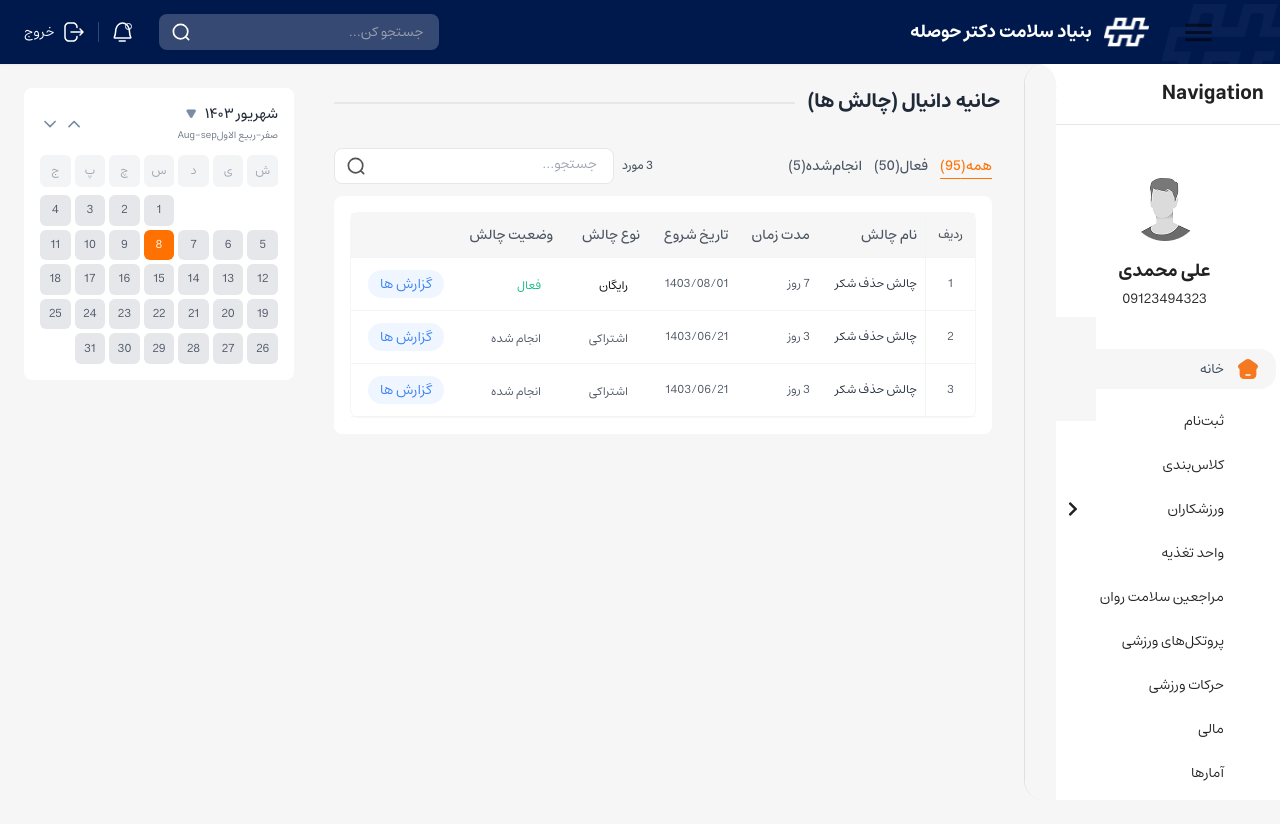
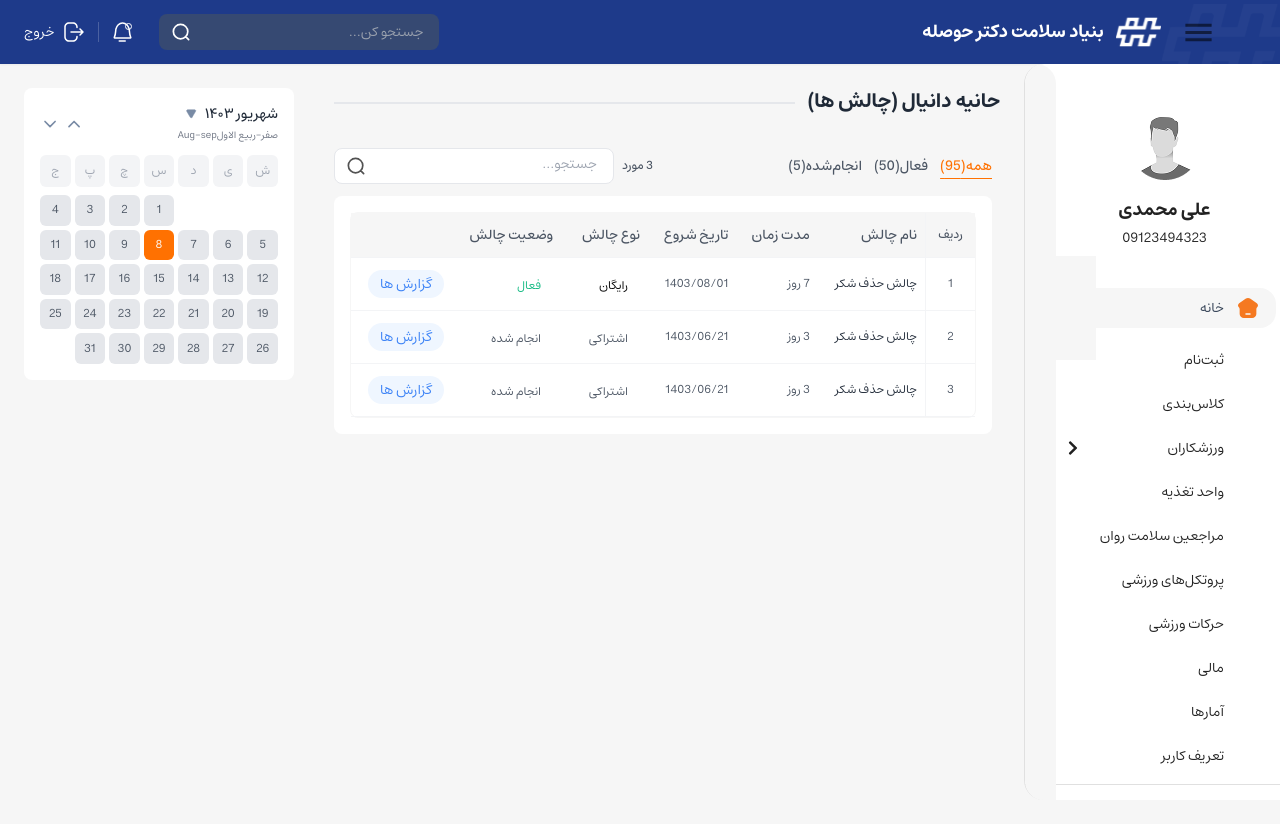
Before and after one commit to mirnajafi/ERP_hoseleh_V1.0, a Next.js app: page / in a window 1280 px wide. Both pictures are taken after a click on the button 1198 px from the left and 32 px from the top of the page. Shown: the top 824 px of the page. Built offline with nearby package versions, Linux system fonts and the light colour scheme; a web font is replaced by a local one.

Commit message:
dynamcicolorfor header |minor sidebar changes

```diff
--- a/src/components/layout/Header.tsx
+++ b/src/components/layout/Header.tsx
@@ -11,19 +11,21 @@ const Header = () => {
   const [isSidebarOpen, setIsSidebarOpen] = useState(false);
   const pathname = usePathname();
 
-  // Define the background color for the sidebar based on the current page
-  const getSidebarBgColor = () => {
-    if (pathname === "") return "bg-deep-blue";
-    if (pathname === "/register") return "bg-green";
-    if (pathname === "/classification") return "bg-orange";
-    if (pathname === "/athletes") return "bg-red";
+  // Define the background color for the header and sidebar based on the current page
+  const getBgColor = () => {
+    if (pathname === "/") return "bg-deep-blue"; // Home page
+    if (pathname === "/register") return "bg-green"; // Register page
+    if (pathname === "/classification") return "bg-orange"; // Classification page
+    if (pathname === "/athletes") return "bg-red"; // Athletes page
     return "bg-secondry-blue-900"; // Default color
   };
 
-  const sidebarBgColor = getSidebarBgColor();
+  const bgColor = getBgColor();
 
   return (
-    <header className="h-16 bg-secondry-blue-900 shadow-sm fixed top-0 left-0 right-0 flex items-center justify-between px-6 overflow-hidden z-50">
+    <>
+      {/* Header */}
+      <header className={`h-16 ${bgColor} shadow-sm fixed top-0 left-0 right-0 flex items-center justify-between px-6 overflow-hidden z-50`}>
         <img
           src="/icons/pattern.svg"
           alt="logo"
@@ -33,7 +35,6 @@ const Header = () => {
         {/* Right Side Group */}
         <div className="flex items-center gap-3 pr-8">
           <SidebarToggle setIsOpen={setIsSidebarOpen} />
-        <Sidebar isOpen={isSidebarOpen} onClose={() => setIsSidebarOpen(false)} bgColor={sidebarBgColor} />
           <img
             src="/icons/logo.svg"
             alt="logo"
@@ -63,6 +64,10 @@ const Header = () => {
           </div>
         </div>
       </header>
+
+      {/* Sidebar */}
+      <Sidebar isOpen={isSidebarOpen} onClose={() => setIsSidebarOpen(false)} bgColor={bgColor} />
+    </>
   );
 };
 
--- a/src/components/sidebar/Sidebar.tsx
+++ b/src/components/sidebar/Sidebar.tsx
@@ -1,21 +1,21 @@
 "use client";
 import { useEffect, useState } from "react";
 import { Drawer, List, Divider } from "@mui/material";
-import { FaChevronLeft, FaChevronDown, FaChevronRight } from "react-icons/fa";
+import { FaChevronDown, FaChevronRight } from "react-icons/fa";
 import { usePathname } from "next/navigation";
 import UserSection from "../layout/Sidebar/UserSection";
 import { menuItems } from "@/data/menuItems";
 
 interface SidebarProps {
-  bgColor?: string; // Background color of the sidebar
+  bgColor: string; // Background color of the sidebar
   isOpen: boolean;
   onClose: () => void;
 }
 
-const Sidebar: React.FC<SidebarProps> = ({ bgColor = "bg-secondry-blue-900", isOpen, onClose }) => {
+const Sidebar: React.FC<SidebarProps> = ({ bgColor, isOpen, onClose }) => {
+  const [openSubmenus, setOpenSubmenus] = useState<Record<string, boolean>>({});
+  const pathname = usePathname();
   const [sidebarWidth, setSidebarWidth] = useState(isOpen ? "256px" : "0px");
-  const [openSubmenus, setOpenSubmenus] = useState<Record<string, boolean>>({});
-  const pathname = usePathname(); // eslint-disable-line @typescript-eslint/no-unused-vars
 
   useEffect(() => {
     setSidebarWidth(isOpen ? "256px" : "0px");
@@ -42,7 +42,7 @@ const Sidebar: React.FC<SidebarProps> = ({ bgColor = "bg-secondry-blue-900", isO
         sx={{
           "& .MuiDrawer-paper": {
             width: sidebarWidth,
-            backgroundColor: bgColor,
+            backgroundColor: bgColor, // Use the dynamic background color
             color: textColor,
             transition: "width 0.3s ease-in-out",
             marginTop: "4rem", // Push sidebar down below the header
@@ -59,16 +59,16 @@ const Sidebar: React.FC<SidebarProps> = ({ bgColor = "bg-secondry-blue-900", isO
         </div>
         <div className="absolute top-8 left-0 w-[1.92rem] h-full bg-dashboard-bg"></div>
 
-        {/* Sidebar Header */}
-        <div className="flex justify-between items-center p-4 border-b">
-          <h2 className="text-xl font-semibold">Navigation</h2>
-          <button onClick={onClose} className="text-gray-600">
-            <FaChevronLeft size={20} />
-          </button>
-        </div>
-
         {/* Sidebar Menu */}
-        <List>
+        <List
+          sx={{
+            overflowY: "auto", // Enable vertical scrolling
+            scrollbarWidth: "none", // Hide scrollbar for Firefox
+            "&::-webkit-scrollbar": {
+              display: "none", // Hide scrollbar for Chrome, Safari, and Opera
+            },
+          }}
+        >
           <div className="h-full pt-8 pl-6">
             {/* User Profile Section */}
             <UserSection />
@@ -149,6 +149,7 @@ const Sidebar: React.FC<SidebarProps> = ({ bgColor = "bg-secondry-blue-900", isO
       <style jsx global>{`
         main {
           margin-right: ${sidebarWidth};
+          transition: margin-right 0.3s ease-in-out; /* Smooth transition */
         }
       `}</style>
     </>
```
Lines whose indentation alone changed are shown as unchanged.
